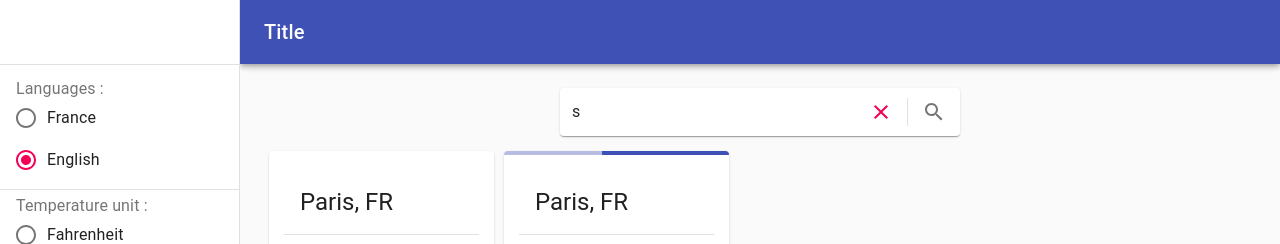
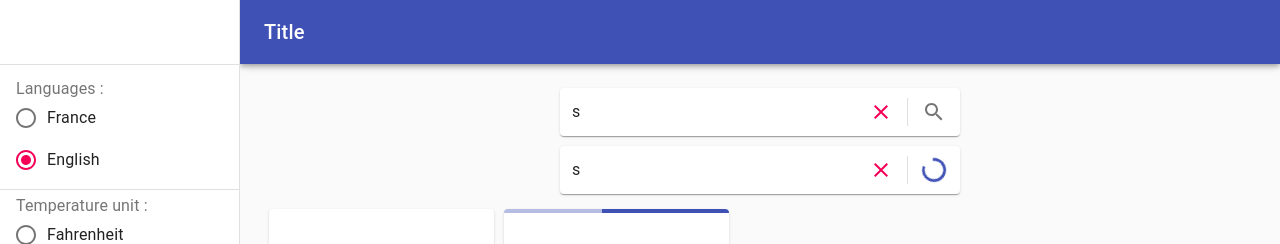
Before and after one commit to ha-abdou/weatherApp, a React (Create React App) app: page / in a window 1280 px wide. Shown: the top 244 px of the page. Built offline with nearby package versions, Linux system fonts and the light colour scheme.

Commit message:
add progress to SearchInput and onPress enter event

```diff
--- a/src/components/atoms/SearchInput/index.tsx
+++ b/src/components/atoms/SearchInput/index.tsx
@@ -1,4 +1,13 @@
-import {createStyles, Divider, IconButton, InputBase, makeStyles, Paper, Theme} from "@material-ui/core";
+import {
+    CircularProgress,
+    createStyles,
+    Divider,
+    IconButton,
+    InputBase,
+    makeStyles,
+    Paper,
+    Theme
+} from "@material-ui/core";
 import {Clear as ClearIcon, Search as SearchIcon} from "@material-ui/icons";
 import React, {CSSProperties} from "react";
 import {useTranslation} from "react-i18next";
@@ -30,12 +39,19 @@ interface ISearchInputProps {
     onChange: (value: string) => void;
     onSearch: (value: string) => void;
     style?: CSSProperties;
+    loading?: boolean;
 }
 
-const SearchInput = ({ placeholder, onChange, onSearch, value, style}: ISearchInputProps) => {
+const SearchInput = ({ loading, placeholder, onChange, onSearch, value, style}: ISearchInputProps) => {
     const classes = useStyles();
     const { t } = useTranslation();
 
+    const keyPress = (e: KeyboardEvent) => {
+        if(e.key === "Enter"){
+            onSearch(value);
+        }
+        e.preventDefault();
+    };
     return (<Paper component="form" className={classes.root} style={style}>
         <InputBase
             className={classes.input}
@@ -43,6 +59,8 @@ const SearchInput = ({ placeholder, onChange, onSearch, value, style}: ISearchIn
             inputProps={{ 'aria-label': placeholder }}
             value={value}
             onChange={(event) => onChange(event.target.value)}
+            // @ts-ignore todo
+            onKeyPress={keyPress}
         />
         <IconButton color="secondary"
                     className={classes.iconButton}
@@ -56,7 +74,7 @@ const SearchInput = ({ placeholder, onChange, onSearch, value, style}: ISearchIn
                     aria-label={t("search")}
                     onClick={onSearch.bind(null, value)}
         >
-            <SearchIcon />
+            { loading ? <CircularProgress size={24} thickness={5} /> : <SearchIcon /> }
         </IconButton>
     </Paper>);
 };
--- a/src/components/organisms/weatherCaster/index.tsx
+++ b/src/components/organisms/weatherCaster/index.tsx
@@ -4,9 +4,10 @@ import SearchInput from "../../atoms/SearchInput";
 const WeatherCaster = () => {
 
     return (<div>
-        <SearchInput style={{ maxWidth: "400px", margin: "auto", marginBottom: "10px"}}
+        <SearchInput style={{ maxWidth: "400px", margin: "auto", marginBottom: "10px"}} loading={false}
                      value="s" onChange={() => {/**/}} onSearch={() => {/**/}} placeholder="fdsd" />
-
+        <SearchInput style={{ maxWidth: "400px", margin: "auto", marginBottom: "10px"}} loading={true}
+                     value="s" onChange={() => {/**/}} onSearch={() => {/**/}} placeholder="fdsd" />
         <CityWeatherSummary  humidity={0}
                              temp={188}
                              label={"Paris, FR"}
```
